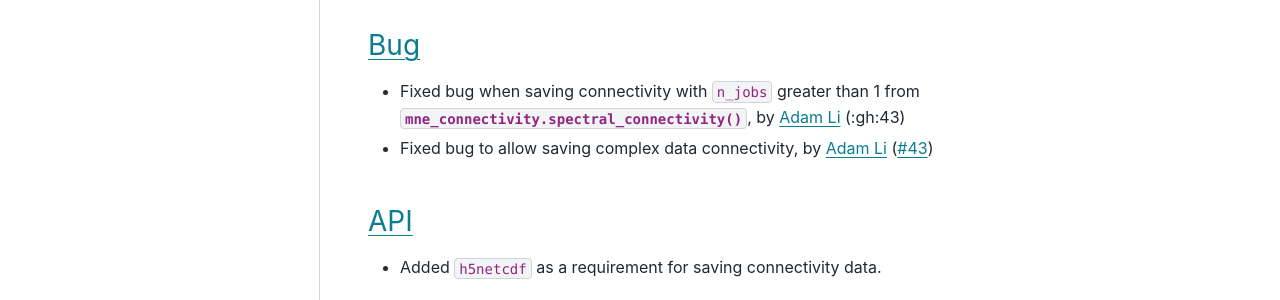
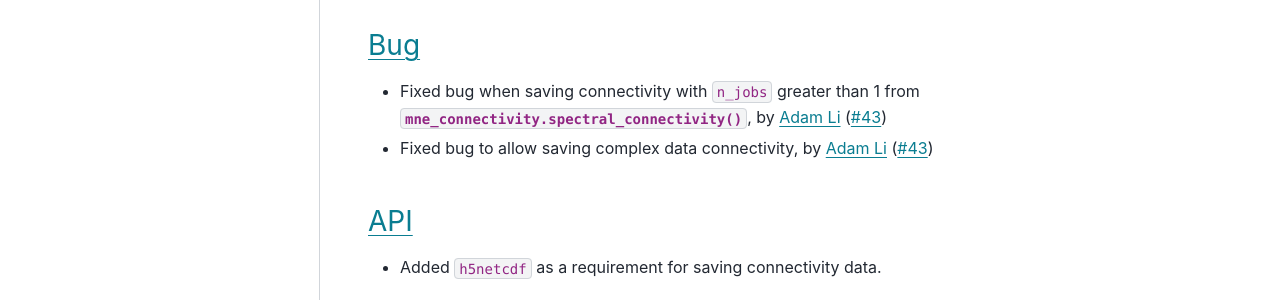
Before and after one commit to tsbinns/mne-connectivity, a Sphinx documentation site: the page built from doc/whats_new.rst, in a window 1280 px wide and 900 px high, scrolled down 526 px. Shown: the part 236-536 px from the top of the window. Built offline with Sphinx 7.4.7 and the PyData theme 0.15.4, drawn with Linux system fonts in a browser that asks for light colours; pages that are not in the unit, such as notebooks, are missing from menus.

Commit message:
Fix rendering of whatsnew

```diff
--- a/doc/whats_new.rst
+++ b/doc/whats_new.rst
@@ -29,7 +29,7 @@ Enhancements
 Bug
 ~~~
 
-- Fixed bug when saving connectivity with ``n_jobs`` greater than 1 from :func:`mne_connectivity.spectral_connectivity`, by `Adam Li`_ (:gh:43)
+- Fixed bug when saving connectivity with ``n_jobs`` greater than 1 from :func:`mne_connectivity.spectral_connectivity`, by `Adam Li`_ (:gh:`43`)
 - Fixed bug to allow saving complex data connectivity, by `Adam Li`_ (:gh:`43`)
 
 API
```
